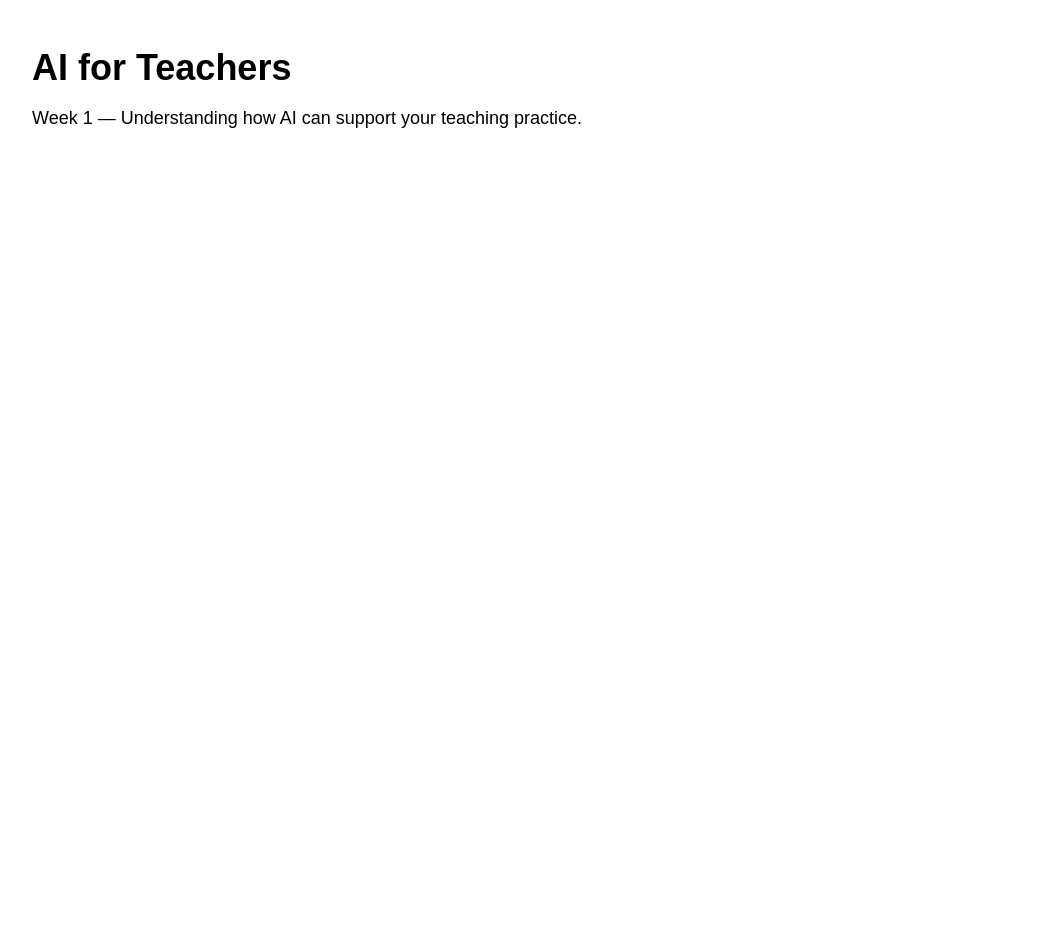
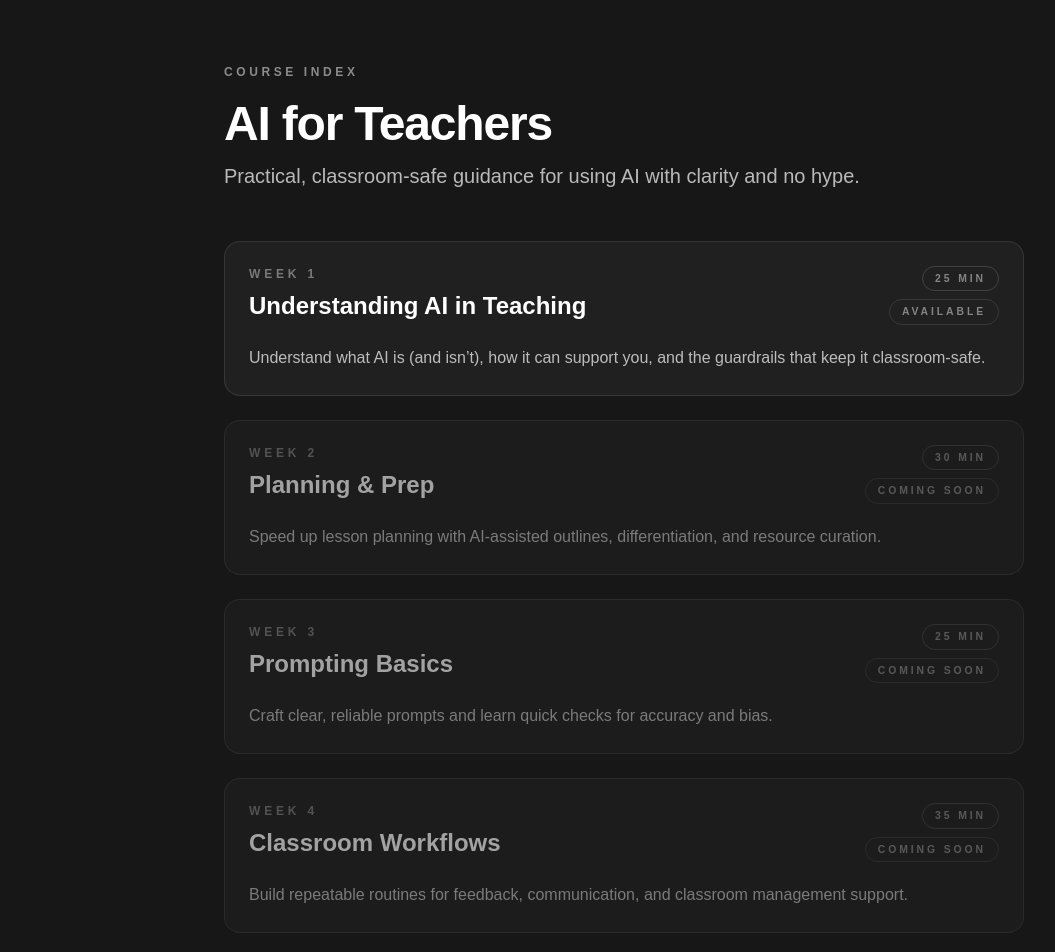
Before and after one commit to piggymom/ai-for-teachers, a Next.js app: page / in a window 1280 px wide. Shown: the top 952 px of the page, without its empty margins (16-1071 px from the left). Before the commit the page ends 800 px from the top, so only its background shows below. Built offline with nearby package versions, Linux system fonts and the light colour scheme.

Commit message:
Refactor course index with week cards

```diff
--- a/app/page.tsx
+++ b/app/page.tsx
@@ -1,12 +1,176 @@
+"use client";
+
+import Link from "next/link";
+import { useSyncExternalStore } from "react";
+
+type WeekStatus = "available" | "comingSoon" | "completed";
+
+type WeekCardProps = {
+  weekNumber: number;
+  title: string;
+  description: string;
+  minutes: number;
+  status: WeekStatus;
+  href?: string;
+};
+
+const statusCopy: Record<WeekStatus, string> = {
+  available: "Available",
+  comingSoon: "Coming soon",
+  completed: "Completed",
+};
+
+const WeekCard = ({
+  weekNumber,
+  title,
+  description,
+  minutes,
+  status,
+  href,
+}: WeekCardProps) => {
+  const isInteractive = status !== "comingSoon" && href;
+  const cardClasses =
+    "group relative flex h-full flex-col gap-4 rounded-2xl border border-white/10 bg-white/[0.04] p-6 text-left transition";
+  const interactiveClasses =
+    "hover:-translate-y-0.5 hover:border-white/25 focus-visible:outline-none focus-visible:ring-2 focus-visible:ring-white/30";
+  const comingSoonClasses = "opacity-60";
+  const content = (
+    <div className="flex h-full flex-col gap-5">
+      <div className="flex items-start justify-between gap-4">
+        <div className="space-y-2">
+          <p className="text-xs font-semibold uppercase tracking-[0.32em] text-white/40">
+            Week {weekNumber}
+          </p>
+          <h2 className="text-xl font-semibold text-white sm:text-2xl">{title}</h2>
+        </div>
+        <div className="flex flex-col items-end gap-2 text-[0.65rem] font-semibold uppercase tracking-[0.28em] text-white/45">
+          <span className="rounded-full border border-white/15 px-3 py-1">
+            {minutes} min
+          </span>
+          <span className="rounded-full border border-white/10 px-3 py-1">
+            {statusCopy[status]}
+          </span>
+        </div>
+      </div>
+      <p className="text-sm leading-relaxed text-white/70 sm:text-base">{description}</p>
+    </div>
+  );
+
+  if (!isInteractive) {
+    return (
+      <div
+        aria-disabled="true"
+        className={`${cardClasses} ${comingSoonClasses}`}
+      >
+        {content}
+      </div>
+    );
+  }
+
+  return (
+    <Link
+      href={href}
+      className={`${cardClasses} ${interactiveClasses}`}
+    >
+      {content}
+    </Link>
+  );
+};
+
 export default function Home() {
+  const week1Completed = useSyncExternalStore(
+    (listener) => {
+      if (typeof window === "undefined") {
+        return () => undefined;
+      }
+      window.addEventListener("storage", listener);
+      window.addEventListener("ai4t-storage", listener);
+      return () => {
+        window.removeEventListener("storage", listener);
+        window.removeEventListener("ai4t-storage", listener);
+      };
+    },
+    () =>
+      typeof window !== "undefined" &&
+      window.localStorage.getItem("ai4t_week1_complete") === "true",
+    () => false
+  );
+
+  const weeks: WeekCardProps[] = [
+    {
+      weekNumber: 1,
+      title: "Understanding AI in Teaching",
+      description:
+        "Understand what AI is (and isn’t), how it can support you, and the guardrails that keep it classroom-safe.",
+      minutes: 25,
+      status: week1Completed ? "completed" : "available",
+      href: "/week-1",
+    },
+    {
+      weekNumber: 2,
+      title: "Planning & Prep",
+      description:
+        "Speed up lesson planning with AI-assisted outlines, differentiation, and resource curation.",
+      minutes: 30,
+      status: "comingSoon",
+    },
+    {
+      weekNumber: 3,
+      title: "Prompting Basics",
+      description:
+        "Craft clear, reliable prompts and learn quick checks for accuracy and bias.",
+      minutes: 25,
+      status: "comingSoon",
+    },
+    {
+      weekNumber: 4,
+      title: "Classroom Workflows",
+      description:
+        "Build repeatable routines for feedback, communication, and classroom management support.",
+      minutes: 35,
+      status: "comingSoon",
+    },
+    {
+      weekNumber: 5,
+      title: "Assessment & Feedback",
+      description:
+        "Generate rubric-aligned feedback and exemplars while keeping your professional voice.",
+      minutes: 30,
+      status: "comingSoon",
+    },
+    {
+      weekNumber: 6,
+      title: "Safety & Policy",
+      description:
+        "Set guardrails, privacy expectations, and classroom norms for AI use.",
+      minutes: 25,
+      status: "comingSoon",
+    },
+  ];
+
   return (
-    <main className="min-h-screen bg-white p-12 text-black">
-      <h1 className="text-4xl font-bold mb-4">
-        AI for Teachers
-      </h1>
-      <p className="text-lg">
-        Week 1 — Understanding how AI can support your teaching practice.
-      </p>
+    <main className="min-h-screen bg-neutral-900 text-white">
+      <div className="mx-auto flex max-w-4xl flex-col gap-10 px-6 py-14 sm:gap-12 sm:py-16 lg:px-12">
+        <header className="space-y-5">
+          <p className="text-xs font-semibold uppercase tracking-[0.3em] text-white/50">
+            Course Index
+          </p>
+          <div className="space-y-3">
+            <h1 className="text-4xl font-semibold tracking-tight text-white sm:text-5xl">
+              AI for Teachers
+            </h1>
+            <p className="max-w-2xl text-lg leading-relaxed text-white/70 sm:text-xl">
+              Practical, classroom-safe guidance for using AI with clarity and no hype.
+            </p>
+          </div>
+        </header>
+
+        <section className="grid gap-5 sm:gap-6">
+          {weeks.map((week) => (
+            <WeekCard key={week.weekNumber} {...week} />
+          ))}
+        </section>
+      </div>
     </main>
   );
 }
--- /dev/null
+++ b/app/week-1/mark-complete.tsx
@@ -0,0 +1,45 @@
+"use client";
+
+import { useSyncExternalStore } from "react";
+
+type MarkCompleteButtonProps = {
+  storageKey?: string;
+};
+
+export default function MarkCompleteButton({
+  storageKey = "ai4t_week1_complete",
+}: MarkCompleteButtonProps) {
+  const isComplete = useSyncExternalStore(
+    (listener) => {
+      if (typeof window === "undefined") {
+        return () => undefined;
+      }
+      window.addEventListener("storage", listener);
+      window.addEventListener("ai4t-storage", listener);
+      return () => {
+        window.removeEventListener("storage", listener);
+        window.removeEventListener("ai4t-storage", listener);
+      };
+    },
+    () =>
+      typeof window !== "undefined" &&
+      window.localStorage.getItem(storageKey) === "true",
+    () => false
+  );
+
+  const handleClick = () => {
+    window.localStorage.setItem(storageKey, "true");
+    window.dispatchEvent(new Event("ai4t-storage"));
+  };
+
+  return (
+    <button
+      type="button"
+      onClick={handleClick}
+      disabled={isComplete}
+      className="inline-flex items-center justify-center rounded-full border border-white/20 bg-white/5 px-5 py-2 text-xs font-semibold uppercase tracking-[0.3em] text-white/70 transition hover:border-white/40 hover:text-white focus-visible:outline-none focus-visible:ring-2 focus-visible:ring-white/40 disabled:cursor-not-allowed disabled:opacity-60"
+    >
+      {isComplete ? "Completed" : "Mark as complete"}
+    </button>
+  );
+}
--- a/app/week-1/page.tsx
+++ b/app/week-1/page.tsx
@@ -1,5 +1,6 @@
 import type { ReactNode } from "react";
 import Link from "next/link";
+import MarkCompleteButton from "./mark-complete";
 
 type SectionCardProps = {
   title: string;
@@ -92,6 +93,10 @@ export default function Week1Page() {
             </aside>
           </HighlightCard>
         </div>
+
+        <div className="flex justify-start">
+          <MarkCompleteButton />
+        </div>
       </div>
     </main>
   );
```
